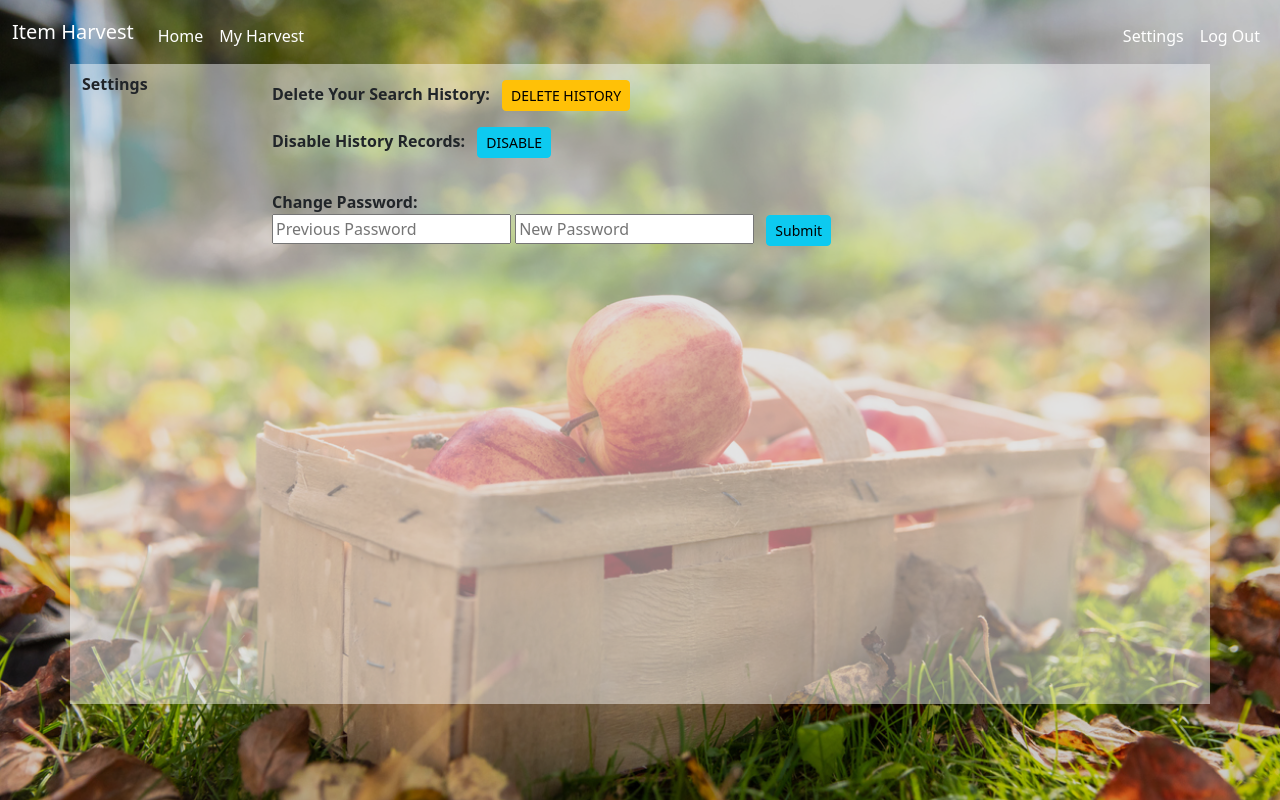
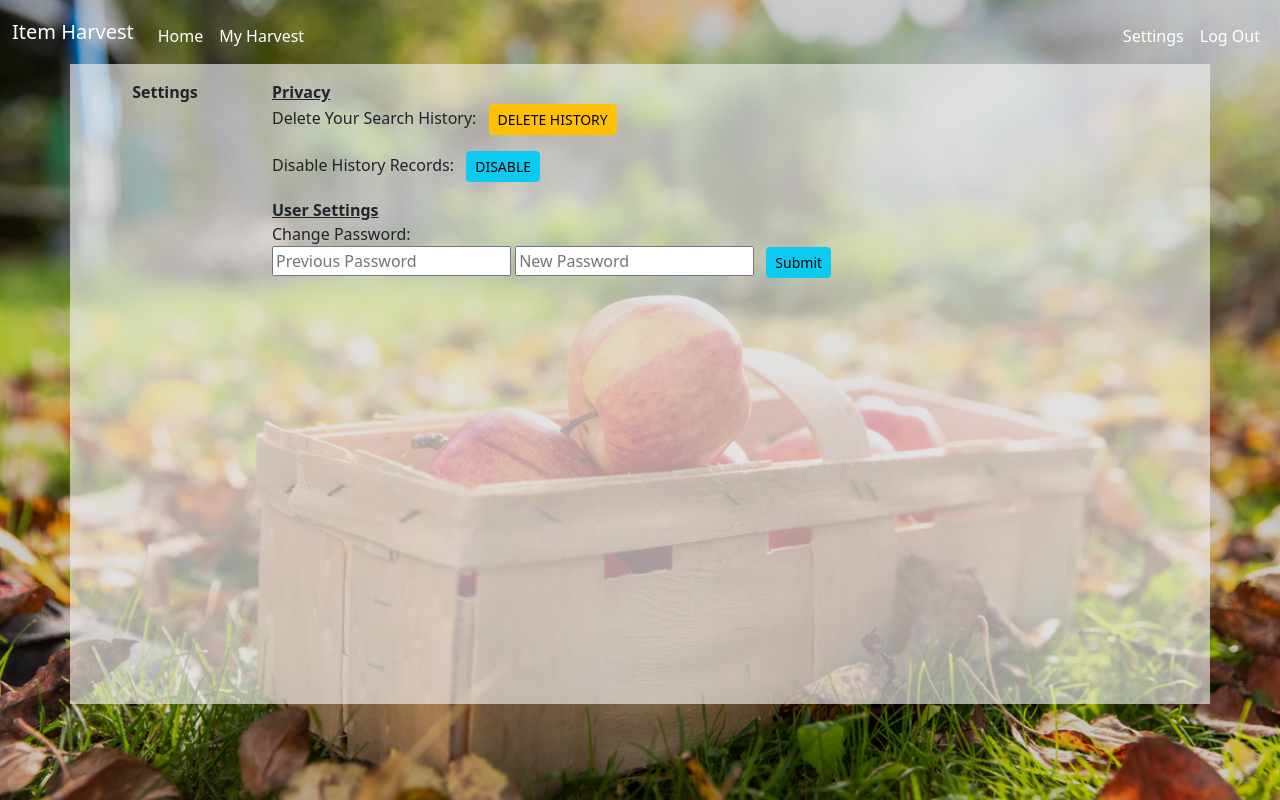
Before and after one commit to Matthieu-MG/Item_Harvest, a Flask app: page /settings in a window 1280 px wide. Run offline with Flask 3, Linux system fonts and the light colour scheme; a user stored in the database is signed in; data comes from the database, SQL or seed files in the repository; some libraries are stand-ins or nearby versions.

Commit message:
Changed settings.html, index.html layout and style

```diff
--- a/static/style.css
+++ b/static/style.css
@@ -69,7 +69,7 @@ img
 
 .lightpadding
 {
-  padding-top: 40px;
+  padding-top: 20px; /* 40px */
   padding-bottom: 20px;
 }
 
@@ -140,3 +140,23 @@ img
 {
   font-style: normal;
 }
+
+.welcome
+{
+  font-family: 'Brush Script MT', cursive;
+}
+
+.custom-py-3
+{
+  padding-top: 1rem !important;
+}
+
+.text-light-gray
+{
+  color: #f0f0f0;
+}
+
+.div-transparent-bg
+{
+  background-color: #f0f0f0a5;
+}
--- a/templates/settings.html
+++ b/templates/settings.html
@@ -5,17 +5,25 @@
 {% endblock %}
 
 {% block main %}
-    <div class="transparent-div fw-bold container-lg" style="height: 80vh">
+    <div class="div-transparent-bg container-lg" style="height: 80vh">
         <div class="row">
-            <div class="col-lg-2 col-sm-12 py-2">
-                Settings
+            <div class="col-lg-2 col-sm-12 py-3 text-center fw-bolder">
+                    Settings
             </div>
-            <div class="col-lg-10 col-sm-12 py-3">
-                <div class="justify-content-center">
+            <div class="col-lg-10 col-sm-12 py-3 justify-content-center ">
+
+                <div class="fw-bold">
+                    <u>
+                        Privacy
+                    </u>
+                </div>
+
+                <div class="">
                     Delete Your Search History:
                     <button class="btn btn-sm btn-warning ms-2" id="delete" onclick="send(id, '/deleteHistory')">DELETE HISTORY</button>
                 </div>
-                <div class="justify-content-center py-3">
+
+                <div class="py-3">
                     {% if pref == 1 %}
                         Disable
                     {% else %}
@@ -30,7 +38,14 @@
                         {% endif %}
                     </button>
                 </div>
-                <div class="py-3">
+
+                <div class="fw-bold">
+                    <u>
+                        User Settings
+                    </u>
+                </div>
+
+                <div class="">
                     <label>Change Password: </label>
                     <div>
                         <input placeholder="Previous Password" type="password">
@@ -38,6 +53,7 @@
                         <button class="btn btn-sm btn-info ms-2" onclick="">Submit</button>
                     </div>
                 </div>
+
             </div>
         </div>
     </div>
```
Also changed, not shown: templates/index.html (+7 -11 lines).
